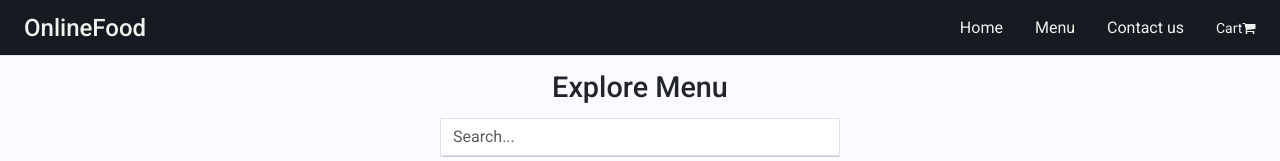
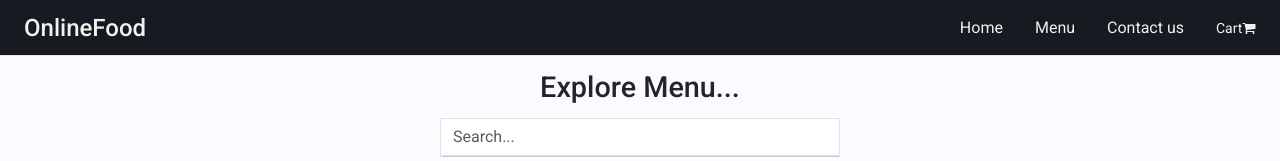
Before and after one commit to JayeshR14/OnlineFood, an Angular app: page /menu in a window 1280 px wide. Shown: the top 161 px of the page. Built offline with nearby package versions, Linux system fonts and the light colour scheme.

Commit message:
Modified Message

```diff
--- a/src/app/foods/foods.component.html
+++ b/src/app/foods/foods.component.html
@@ -1,10 +1,11 @@
 <div class="menu">
 <div class="d-flex z-0 justify-content-center">
-  <h1>Explore Menu</h1>
+  <h1>Explore Menu...</h1>
 </div>
 <div class="d-flex ml-3 mb-3 justify-content-center">
   <input type="text" class="form-control" [(ngModel)]='listfilter' placeholder="Search...">
 </div>
+
   <div class="row" *ngIf="foods.length">
     <div *ngFor='let food of filteredfood' class="d-flex justify-content-center align-items-center col-lg-4 col-md-6 col-sm-12 mb-4">
       <div class="card" style="width: 18rem;">
```
